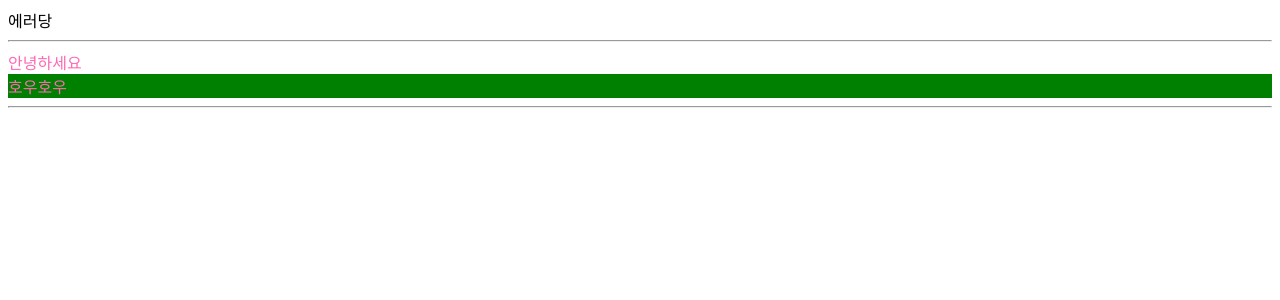
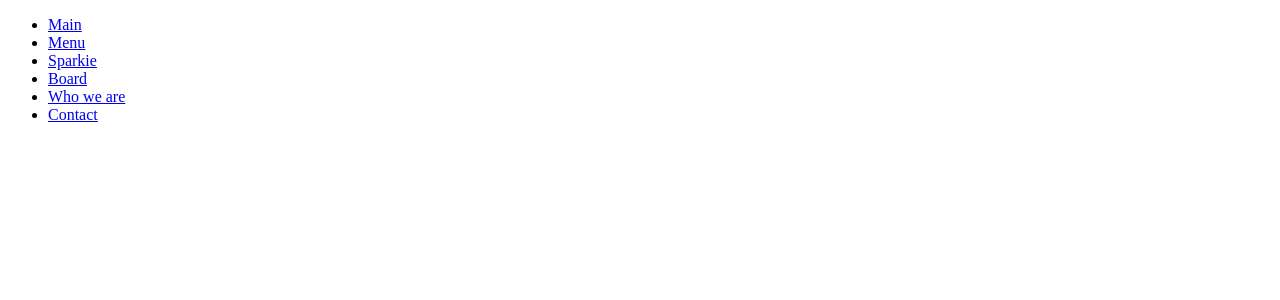
Before and after one commit to ekdldksp123/sparkie, a React (Create React App) app: page /sparkie in a window 1280 px wide. Shown: the top 300 px of the page. Built offline with nearby package versions, Linux system fonts and the light colour scheme; no server answers.

Commit message:
[Add] Layout

```diff
--- a/package.json
+++ b/package.json
@@ -15,6 +15,7 @@
     "http-proxy-middleware": "^2.0.1",
     "react": "^17.0.2",
     "react-dom": "^17.0.2",
+    "react-router-dom": "^6.0.2",
     "react-query": "^3.34.0",
     "react-scripts": "4.0.3",
     "typescript": "^4.5.2",
--- a/src/App.tsx
+++ b/src/App.tsx
@@ -1,9 +1,7 @@
 import React from 'react';
 import { QueryClient, QueryClientProvider } from 'react-query';
 import './App.css';
-import ReactQueryExample from './components/ReactQueryExample';
-import EmotionJsExample from './components/EmotionJsExample';
-import DataWithExpress from './components/DataWithExpress';
+import MainLayout from './components/layout/MainLayout';
 
 type Props = {};
 
@@ -12,11 +10,7 @@ const queryClient = new QueryClient();
 const App: React.FC<Props> = () => {
   return (
     <QueryClientProvider client={queryClient}>
-      <ReactQueryExample />
-      <hr />
-      <EmotionJsExample />
-      <hr />
-      <DataWithExpress />
+      <MainLayout />
     </QueryClientProvider>
   );
 };
--- /dev/null
+++ b/src/components/Router.tsx
@@ -0,0 +1,35 @@
+import React from 'react';
+import { BrowserRouter, Route, Link } from 'react-router-dom';
+
+const Router: React.FC = ({ children }) => {
+  return (
+    <>
+      <BrowserRouter>
+        <nav>
+          <ul>
+            <li>
+              <Link to="/">Main</Link>
+            </li>
+            <li>
+              <Link to="/menu">Menu</Link>
+            </li>
+            <li>
+              <Link to="/sparkie">Sparkie</Link>
+            </li>
+            <li>
+              <Link to="/board">Board</Link>
+            </li>
+            <li>
+              <Link to="/about">Who we are</Link>
+            </li>
+            <li>
+              <Link to="/contact">Contact</Link>
+            </li>
+          </ul>
+        </nav>
+      </BrowserRouter>
+    </>
+  );
+};
+
+export default Router;
--- /dev/null
+++ b/src/components/layout/MainLayout.tsx
@@ -0,0 +1,14 @@
+import React from 'react';
+import EmotionJsExample from '../molecules/EmotionJsExample';
+import Router from '../Router';
+
+const MainLayout: React.FC = () => {
+  return (
+    <>
+      <Router />
+      <EmotionJsExample />
+    </>
+  );
+};
+
+export default MainLayout;
--- a/src/index.tsx
+++ b/src/index.tsx
@@ -1,13 +1,16 @@
-import React from "react";
-import ReactDOM from "react-dom";
-import App from "./App";
-import reportWebVitals from "./reportWebVitals";
+import React from 'react';
+import ReactDOM from 'react-dom';
+import App from './App';
+import reportWebVitals from './reportWebVitals';
+import Router from './components/Router';
 
 ReactDOM.render(
   <React.StrictMode>
-    <App />
+    <Router>
+      <App />
+    </Router>
   </React.StrictMode>,
-  document.getElementById("root")
+  document.getElementById('root'),
 );
 
 // If you want to start measuring performance in your app, pass a function
```
Also changed, not shown: src/components/molecules/DataWithExpress.tsx (renamed from src/components/DataWithExpress.tsx), src/components/molecules/EmotionJsExample.tsx (renamed from src/components/EmotionJsExample.tsx), src/components/molecules/ReactQueryExample.tsx (renamed from src/components/ReactQueryExample.tsx), 1 other file (tests, documents, lock files or other folders).
